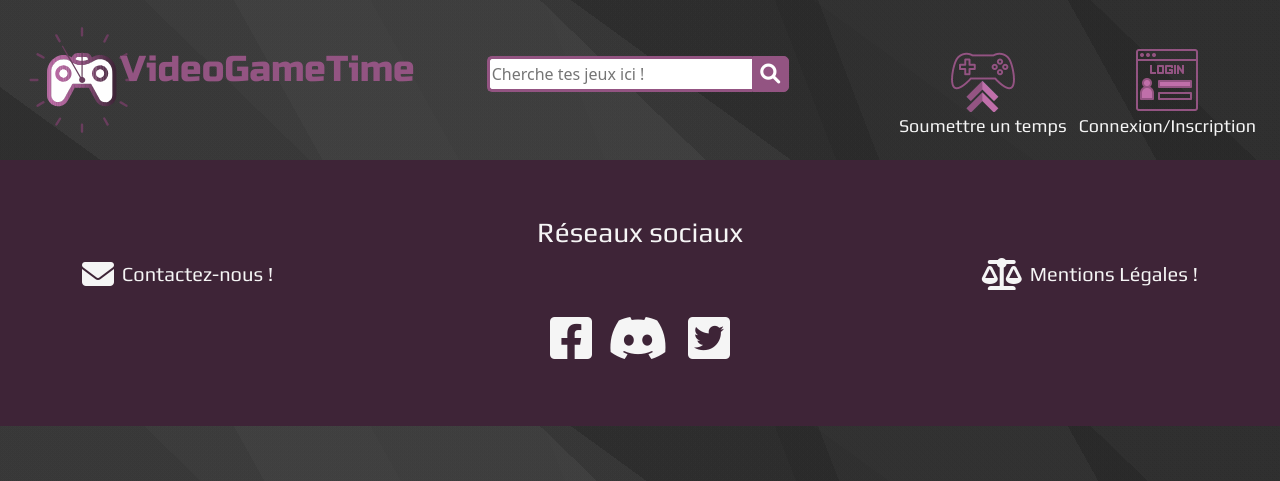
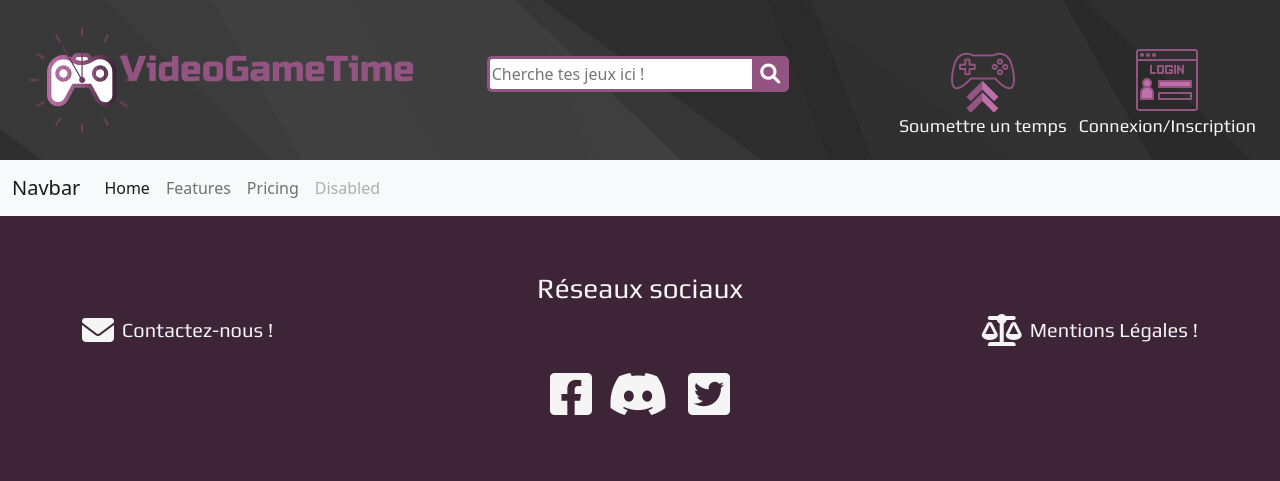
Before and after one commit to BladeRED/vgt, a PHP site: page /template.html in a window 1280 px wide. Shown: the top 481 px of the page. Run offline with PHP 8.4, Linux system fonts and the light colour scheme.

Commit message:
peaufinage du js

```diff
--- a/game.html
+++ b/game.html
@@ -91,10 +91,10 @@
                             <p> 4.5/5</p>
                             <button
                                     type="button"
-                                    class="btn btn-lg bgsection1 mx-auto mb-3 d-flex justify-content-center text-white dataperso togglebutton"
+                                    class="btn btn-lg bgsection1 mx-auto mb-3 d-flex justify-content-center text-white sectionbutton"
                                     value="Add"
                             >
-                                En savoir plus
+                                Voir les reviews
                             </button>
                         </div>
                     </div>
@@ -171,7 +171,7 @@
 
     </section>
 
-    <section>
+    <section class="hidden hide">
 
         <h2 class="mb-5 text-center">Review des joueurs</h2>
 
--- a/scss/style.scss
+++ b/scss/style.scss
@@ -281,6 +281,12 @@ td {
 }
 
 .hide {
+
+  display: none;
+
+}
+
+.datahide {
 
   display: none;
 
--- a/submit.html
+++ b/submit.html
@@ -132,12 +132,12 @@
 
                         <button
                                 type="button"
-                                class="btn btn-lg bgsection1 mx-auto mb-3 mt-3 d-flex justify-content-center text-white dataperso togglebutton"
+                                class="btn btn-lg bgsection1 mx-auto mb-3 mt-3 d-flex justify-content-center text-white togglebutton"
                                 value="Add"
                         >
                             Ajouter une review
                         </button>
-                        <div class="form-floating datahidden hide">
+                        <div class="form-floating hidden hide">
                             <textarea class="form-control" placeholder="Leave a comment here" id="floatingTextarea2"
                                       style="height: 100px"></textarea>
                             <label for="floatingTextarea2">Comments</label>
--- a/template.html
+++ b/template.html
@@ -69,6 +69,31 @@
             </div>
         </div>
     </div>
+
+    <nav class="navbar navbar-expand-lg navbar-light bg-light">
+        <div class="container-fluid">
+            <a class="navbar-brand" href="#">Navbar</a>
+            <button class="navbar-toggler" type="button" data-bs-toggle="collapse" data-bs-target="#navbarNav" aria-controls="navbarNav" aria-expanded="false" aria-label="Toggle navigation">
+                <span class="navbar-toggler-icon"></span>
+            </button>
+            <div class="collapse navbar-collapse" id="navbarNav">
+                <ul class="navbar-nav">
+                    <li class="nav-item">
+                        <a class="nav-link active" aria-current="page" href="#">Home</a>
+                    </li>
+                    <li class="nav-item">
+                        <a class="nav-link" href="#">Features</a>
+                    </li>
+                    <li class="nav-item">
+                        <a class="nav-link" href="#">Pricing</a>
+                    </li>
+                    <li class="nav-item">
+                        <a class="nav-link disabled">Disabled</a>
+                    </li>
+                </ul>
+            </div>
+        </div>
+    </nav>
 
 </header>
 
@@ -144,4 +169,6 @@
 <script crossorigin="anonymous"
         src="assets/js/custom.js"></script>
 
+
+</body>
 </html>
--- a/user.html
+++ b/user.html
@@ -91,7 +91,7 @@
                     </div>
                     <button
                             type="button"
-                            class="btn btn-lg bgsection1 mx-auto mb-5 d-flex justify-content-center text-white dataperso togglebutton"
+                            class="btn btn-lg bgsection1 mx-auto mb-5 d-flex justify-content-center text-white dataperso"
                             style="margin-top:3.25rem !important"
                             value="Show"
                     >
@@ -112,7 +112,7 @@
 
         </div>
 
-        <div class="container datahidden hide">
+        <div class="container datahidden datahide">
             <h2 class="text-center mb-4">Mes données personnelles</h2>
             <div class="row">
                 <form class="mx-auto">
```
Also changed, not shown: assets/js/custom.js (+45 -10 lines), assets/css/style.css, 1 other file.
